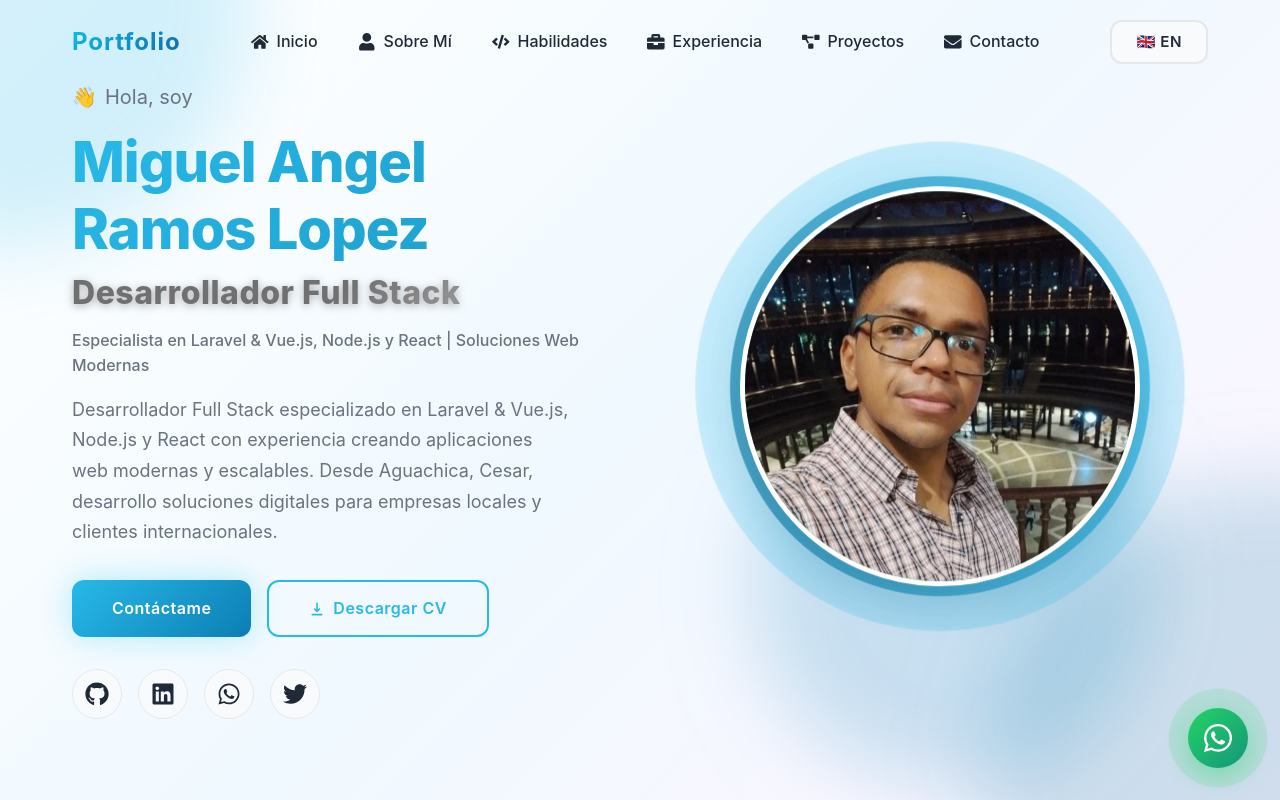
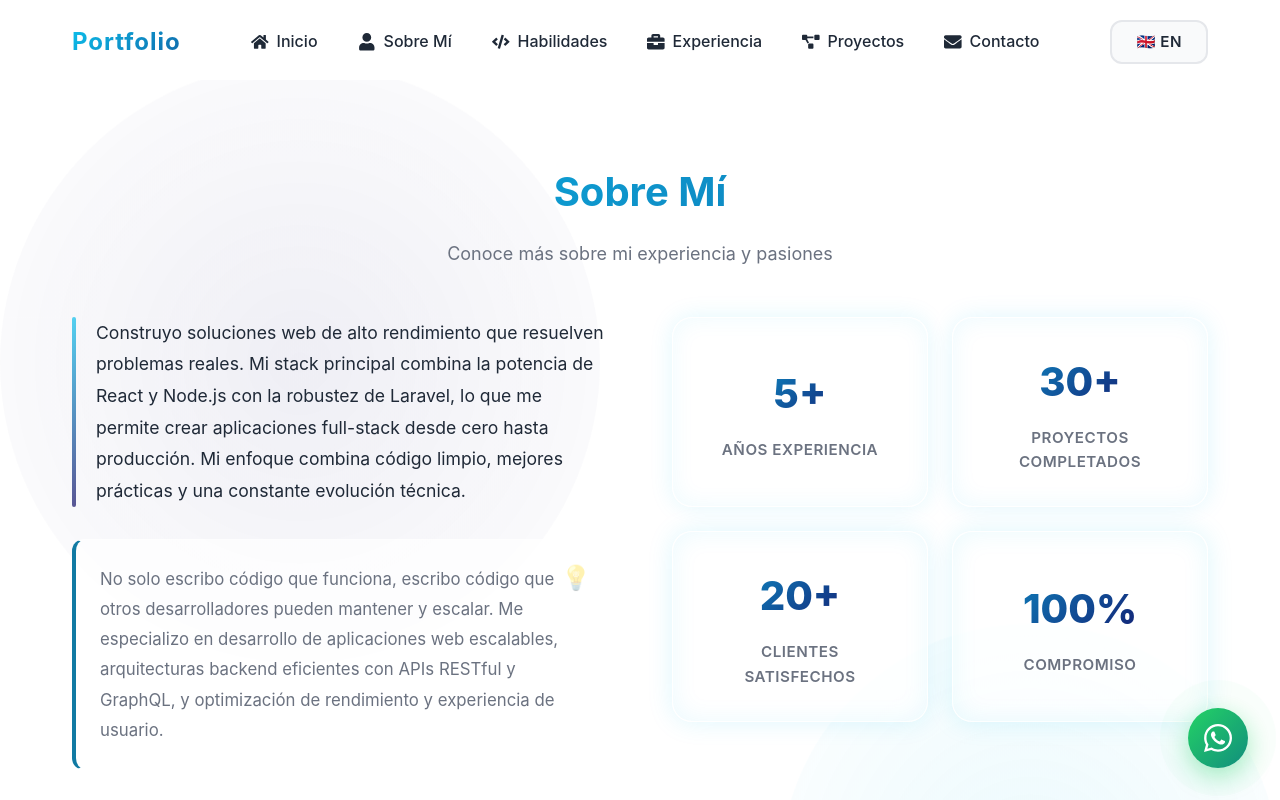
Before and after one commit to miguel9214/miguelramos-portafolio, a React (Vite) app: page /about in a window 1280 px wide. Shown: the top 800 px of the page. Built offline with nearby package versions, Linux system fonts and the light colour scheme.

Commit message:
CORRECION DE CV Y RUTAS

```diff
--- a/package.json
+++ b/package.json
@@ -12,7 +12,8 @@
   "dependencies": {
     "react": "^19.1.1",
     "react-dom": "^19.1.1",
-    "react-icons": "^5.5.0"
+    "react-icons": "^5.5.0",
+    "react-router-dom": "^7.9.4"
   },
   "devDependencies": {
     "@eslint/js": "^9.36.0",
--- a/src/App.jsx
+++ b/src/App.jsx
@@ -1,29 +1,34 @@
+import { BrowserRouter as Router, Routes, Route } from 'react-router-dom';
 import { LanguageProvider } from './context/LanguageContext';
 import Navbar from './components/Navbar';
-import Hero from './components/Hero';
-import About from './components/About';
-import Skills from './components/Skills';
-import Experience from './components/Experience';
-import Projects from './components/Projects';
-import Contact from './components/Contact';
 import Footer from './components/Footer';
 import WhatsAppButton from './components/WhatsAppButton/WhatsAppButton';
+import Home from './pages/Home';
+import AboutPage from './pages/AboutPage';
+import SkillsPage from './pages/SkillsPage';
+import ExperiencePage from './pages/ExperiencePage';
+import ProjectsPage from './pages/ProjectsPage';
+import ContactPage from './pages/ContactPage';
 import './styles/main.css';
 
 function App() {
   return (
     <LanguageProvider>
-      <div className="App">
-        <Navbar />
-        <Hero />
-        <About />
-        <Skills />
-        <Experience />
-        <Projects />
-        <Contact />
-        <Footer />
-        <WhatsAppButton />
-      </div>
+      <Router>
+        <div className="App">
+          <Navbar />
+          <Routes>
+            <Route path="/" element={<Home />} />
+            <Route path="/about" element={<AboutPage />} />
+            <Route path="/skills" element={<SkillsPage />} />
+            <Route path="/experience" element={<ExperiencePage />} />
+            <Route path="/projects" element={<ProjectsPage />} />
+            <Route path="/contact" element={<ContactPage />} />
+          </Routes>
+          <Footer />
+          <WhatsAppButton />
+        </div>
+      </Router>
     </LanguageProvider>
   );
 }
--- a/src/components/Hero/Hero.jsx
+++ b/src/components/Hero/Hero.jsx
@@ -1,3 +1,4 @@
+import { Link } from 'react-router-dom';
 import { FaGithub, FaLinkedin, FaTwitter, FaWhatsapp } from 'react-icons/fa';
 import { HiDownload } from 'react-icons/hi';
 import { useLanguage } from '../../context/LanguageContext';
@@ -26,10 +27,10 @@ const Hero = () => {
           <p className="hero-description fade-in-up">{description}</p>
 
           <div className="hero-buttons fade-in-up">
-            <a href="#contact" className="btn btn-primary">
+            <Link to="/contact" className="btn btn-primary">
               {t.hero.contact}
-            </a>
-            <a href="/cv-miguel-ramos.pdf" download className="btn btn-outline">
+            </Link>
+            <a href="/cv-miguel-angel-ramos.pdf" download className="btn btn-outline">
               <HiDownload /> {t.hero.downloadCV}
             </a>
           </div>
--- a/src/data/developerData.js
+++ b/src/data/developerData.js
@@ -1,28 +1,28 @@
 export const developerData = {
   es: {
     name: "Miguel Angel Ramos Lopez",
-    title: "Desarrollador Full Stack",
-    subtitle: "Especialista en Laravel & Vue.js, Node.js y React | Soluciones Web Modernas",
-    description: "Desarrollador Full Stack especializado en Laravel & Vue.js, Node.js y React con experiencia creando aplicaciones web modernas y escalables. Desde Aguachica, Cesar, desarrollo soluciones digitales para empresas locales y clientes internacionales.",
+    title: "Desarrollador Full-Stack",
+    subtitle: "React • Node.js • Laravel | Aplicaciones Web Escalables",
+    description: "Desarrollador Full-Stack especialista en React, Node.js y Laravel. Transformo ideas en aplicaciones web escalables y eficientes. Construyo soluciones web de alto rendimiento que resuelven problemas reales.",
     email: "miguelangelramosdev@gmail.com",
     phone: "+57 3178519427",
     location: "Aguachica, Cesar, Colombia",
 
     social: {
       github: "https://github.com/miguelramos",
-      linkedin: "https://linkedin.com/in/miguel-ramos-lopez",
+      linkedin: "https://www.linkedin.com/in/miguel-angel-ramos-lopez",
       twitter: "https://twitter.com/miguelramos",
       whatsapp: "https://wa.me/573178519427"
     },
 
     about: {
-      description: "Soy un desarrollador Full Stack apasionado por crear soluciones tecnológicas innovadoras que generen impacto real. Desde Aguachica, Cesar, he ayudado a empresas locales y regionales a digitalizarse y expandir su presencia online. Con sólida experiencia en Laravel y Vue.js, me especializo en crear aplicaciones web robustas, escalables y de alto rendimiento que resuelven problemas reales del negocio.",
-      mission: "Mi misión es democratizar el acceso a la tecnología, especialmente para empresas pequeñas y medianas de mi región y Colombia. Creo firmemente que la transformación digital puede impulsar el crecimiento económico local, y trabajo cada día para hacer que las soluciones tecnológicas sean accesibles y efectivas para todos.",
-      interests: ["Desarrollo Web", "Laravel & Vue.js", "Inteligencia Artificial", "Open Source"]
+      description: "Construyo soluciones web de alto rendimiento que resuelven problemas reales. Mi stack principal combina la potencia de React y Node.js con la robustez de Laravel, lo que me permite crear aplicaciones full-stack desde cero hasta producción. Mi enfoque combina código limpio, mejores prácticas y una constante evolución técnica.",
+      mission: "No solo escribo código que funciona, escribo código que otros desarrolladores pueden mantener y escalar. Me especializo en desarrollo de aplicaciones web escalables, arquitecturas backend eficientes con APIs RESTful y GraphQL, y optimización de rendimiento y experiencia de usuario.",
+      interests: ["Desarrollo Web", "React & Node.js", "APIs RESTful", "Clean Code"]
     },
 
     stats: [
-      { value: "4+", label: "Años Experiencia" },
+      { value: "5+", label: "Años Experiencia" },
       { value: "30+", label: "Proyectos Completados" },
       { value: "20+", label: "Clientes Satisfechos" },
       { value: "100%", label: "Compromiso" }
@@ -30,42 +30,45 @@ export const developerData = {
 
     skills: [
       {
-        category: "Backend",
-        items: ["Laravel", "PHP", "Node.js", "MySQL", "REST APIs", "Git"]
+        category: "Frontend",
+        items: ["React", "Next.js", "TypeScript", "JavaScript", "Tailwind CSS", "HTML5/CSS3"]
       },
       {
-        category: "Frontend",
-        items: ["Vue.js", "React", "JavaScript", "HTML5", "CSS3", "Bootstrap"]
+        category: "Backend",
+        items: ["Node.js", "Laravel", "Express", "MySQL", "PostgreSQL", "GraphQL"]
       },
       {
         category: "Herramientas",
-        items: ["VS Code", "Docker", "Linux", "AWS", "Postman", "Figma"]
+        items: ["Git", "Docker", "AWS", "CI/CD", "Postman", "VS Code"]
       }
     ],
 
     experience: [
       {
-        company: "Freelance - Clientes Diversos",
-        position: "Full Stack Developer Freelance",
-        period: "2022 - Presente",
-        location: "Aguachica, Cesar - Remoto",
-        description: "Desarrollo aplicaciones web completas para clientes locales e internacionales, especializándome en Laravel para backend y Vue.js para frontend. Trabajo de forma remota desde Aguachica atendiendo clientes de toda Colombia y Latinoamérica.",
+        company: "MYDATA Sync.",
+        position: "Desarrollador Full Stack (React y Node)",
+        period: "Febrero 2020 - Septiembre 2025",
+        location: "Colombia",
+        description: "Lideré el diseño e implementación de soluciones web utilizando React y Node.js. Desarrollé y mantuve aplicaciones web, asegurando un rendimiento óptimo y una experiencia de usuario fluida.",
         achievements: [
-          "Desarrollé 15+ aplicaciones web exitosas para diversos clientes",
-          "Implementé sistemas de gestión empresarial que mejoraron eficiencia en 40%",
-          "Mantuve 100% de satisfacción del cliente según testimonios"
+          "Desarrollé y mantuve aplicaciones web con React y Node.js",
+          "Trabajé en colaboración con equipos multidisciplinarios para traducir requisitos del cliente en funcionalidades técnicas",
+          "Creé bases de datos sólidas y diseñé APIs para mejorar la interoperabilidad de las aplicaciones",
+          "Optimicé la seguridad y el rendimiento de las aplicaciones",
+          "Participé activamente en el mantenimiento y mejora continua de productos existentes"
         ]
       },
       {
-        company: "Proyectos Locales - Aguachica",
-        position: "Desarrollador Web",
-        period: "2021 - 2022",
-        location: "Aguachica, Cesar",
-        description: "Trabajé con empresas y comerciantes locales de Aguachica y la región desarrollando soluciones web que les permitieran modernizar sus procesos y expandir su presencia digital.",
+        company: "DR Tecnología",
+        position: "Desarrollador Back-end PHP",
+        period: "Febrero 2019 - Enero 2020",
+        location: "Colombia",
+        description: "Identifiqué y solucioné eficientemente problemas técnicos para garantizar un funcionamiento sin problemas de las aplicaciones. Optimicé la seguridad y el rendimiento.",
         achievements: [
-          "Ayudé a 10+ empresas locales a digitalizarse",
-          "Desarrollé sistema de inventario que redujo errores en 60%",
-          "Establecí presencia como desarrollador confiable en Aguachica"
+          "Identifiqué y solucioné problemas técnicos de forma eficiente",
+          "Optimicé seguridad y rendimiento de aplicaciones PHP",
+          "Mantuve conocimientos actualizados siguiendo tendencias en desarrollo web",
+          "Contribuí al éxito de proyectos cumpliendo estándares de calidad"
         ]
       }
     ],
@@ -115,71 +118,74 @@ export const developerData = {
   },
   en: {
     name: "Miguel Angel Ramos Lopez",
-    title: "Full Stack Developer",
-    subtitle: "Specialist in Laravel & Vue.js, Node.js and React | Modern Web Solutions",
-    description: "Full Stack Developer specialized in Laravel & Vue.js, Node.js and React with experience creating modern and scalable web applications. From Aguachica, Cesar, I develop digital solutions for local companies and international clients.",
+    title: "Full-Stack Developer",
+    subtitle: "React • Node.js • Laravel | Scalable Web Applications",
+    description: "Full-Stack Developer specialist in React, Node.js and Laravel. I transform ideas into scalable and efficient web applications. I build high-performance web solutions that solve real problems.",
     email: "miguelangelramosdev@gmail.com",
     phone: "+57 3178519427",
     location: "Aguachica, Cesar, Colombia",
 
     social: {
       github: "https://github.com/miguelramos",
-      linkedin: "https://linkedin.com/in/miguel-ramos-lopez",
+      linkedin: "https://www.linkedin.com/in/miguel-angel-ramos-lopez",
       twitter: "https://twitter.com/miguelramos",
       whatsapp: "https://wa.me/573178519427"
     },
 
     about: {
-      description: "I'm a Full Stack developer passionate about creating innovative technological solutions that generate real impact. From Aguachica, Cesar, I've helped local and regional companies to digitalize and expand their online presence. With solid experience in Laravel and Vue.js, I specialize in creating robust, scalable and high-performance web applications that solve real business problems.",
-      mission: "My mission is to democratize access to technology, especially for small and medium-sized companies in my region and Colombia. I firmly believe that digital transformation can drive local economic growth, and I work every day to make technological solutions accessible and effective for everyone.",
-      interests: ["Web Development", "Laravel & Vue.js", "Artificial Intelligence", "Open Source"]
+      description: "I build high-performance web solutions that solve real problems. My main stack combines the power of React and Node.js with the robustness of Laravel, allowing me to create full-stack applications from scratch to production. My approach combines clean code, best practices, and constant technical evolution.",
+      mission: "I don't just write code that works, I write code that other developers can maintain and scale. I specialize in scalable web application development, efficient backend architectures with RESTful and GraphQL APIs, and performance and user experience optimization.",
+      interests: ["Web Development", "React & Node.js", "RESTful APIs", "Clean Code"]
     },
 
     stats: [
-      { value: "4+", label: "Years Experience" },
-      { value: "30+", label: "Projects Completed" },
+      { value: "5+", label: "Years Experience" },
+      { value: "30+", label: "Completed Projects" },
       { value: "20+", label: "Satisfied Clients" },
       { value: "100%", label: "Commitment" }
     ],
 
     skills: [
       {
-        category: "Backend",
-        items: ["Laravel", "PHP", "Node.js", "MySQL", "REST APIs", "Git"]
+        category: "Frontend",
+        items: ["React", "Next.js", "TypeScript", "JavaScript", "Tailwind CSS", "HTML5/CSS3"]
       },
       {
-        category: "Frontend",
-        items: ["Vue.js", "React", "JavaScript", "HTML5", "CSS3", "Bootstrap"]
+        category: "Backend",
+        items: ["Node.js", "Laravel", "Express", "MySQL", "PostgreSQL", "GraphQL"]
       },
       {
         category: "Tools",
-        items: ["VS Code", "Docker", "Linux", "AWS", "Postman", "Figma"]
+        items: ["Git", "Docker", "AWS", "CI/CD", "Postman", "VS Code"]
       }
     ],
 
     experience: [
       {
-        company: "Freelance - Diverse Clients",
-        position: "Freelance Full Stack Developer",
-        period: "2022 - Present",
-        location: "Aguachica, Cesar - Remote",
-        description: "I develop complete web applications for local and international clients, specializing in Laravel for backend and Vue.js for frontend. I work remotely from Aguachica serving clients throughout Colombia and Latin America.",
+        company: "MYDATA Sync.",
+        position: "Full Stack Developer (React and Node)",
+        period: "February 2020 - September 2025",
+        location: "Colombia",
+        description: "Led the design and implementation of web solutions using React and Node.js. Developed and maintained web applications, ensuring optimal performance and a smooth user experience.",
         achievements: [
-          "Developed 15+ successful web applications for diverse clients",
-          "Implemented business management systems that improved efficiency by 40%",
-          "Maintained 100% client satisfaction according to testimonials"
+          "Developed and maintained web applications with React and Node.js",
+          "Worked in collaboration with multidisciplinary teams to translate client requirements into technical functionalities",
+          "Created solid databases and designed APIs to improve application interoperability",
+          "Optimized application security and performance",
+          "Actively participated in the maintenance and continuous improvement of existing products"
         ]
       },
       {
-        company: "Local Projects - Aguachica",
-        position: "Web Developer",
-        period: "2021 - 2022",
-        location: "Aguachica, Cesar",
-        description: "I worked with local businesses and merchants in Aguachica and the region developing web solutions that allowed them to modernize their processes and expand their digital presence.",
+        company: "DR Tecnología",
+        position: "Back-end PHP Developer",
+        period: "February 2019 - January 2020",
+        location: "Colombia",
+        description: "Efficiently identified and solved technical problems to ensure smooth application operation. Optimized security and performance.",
         achievements: [
-          "Helped 10+ local businesses to digitalize",
-          "Developed inventory system that reduced errors by 60%",
-          "Established presence as a reliable developer in Aguachica"
+          "Efficiently identified and solved technical problems",
+          "Optimized security and performance of PHP applications",
+          "Kept knowledge updated following trends in web development",
+          "Contributed to project success meeting quality standards"
         ]
       }
     ],
--- /dev/null
+++ b/src/pages/AboutPage.jsx
@@ -0,0 +1,11 @@
+import About from '../components/About';
+
+const AboutPage = () => {
+  return (
+    <div style={{ paddingTop: '80px' }}>
+      <About />
+    </div>
+  );
+};
+
+export default AboutPage;
--- /dev/null
+++ b/src/pages/ContactPage.jsx
@@ -0,0 +1,11 @@
+import Contact from '../components/Contact';
+
+const ContactPage = () => {
+  return (
+    <div style={{ paddingTop: '80px' }}>
+      <Contact />
+    </div>
+  );
+};
+
+export default ContactPage;
--- /dev/null
+++ b/src/pages/ExperiencePage.jsx
@@ -0,0 +1,11 @@
+import Experience from '../components/Experience';
+
+const ExperiencePage = () => {
+  return (
+    <div style={{ paddingTop: '80px' }}>
+      <Experience />
+    </div>
+  );
+};
+
+export default ExperiencePage;
--- /dev/null
+++ b/src/pages/Home.jsx
@@ -0,0 +1,21 @@
+import Hero from '../components/Hero';
+import About from '../components/About';
+import Skills from '../components/Skills';
+import Experience from '../components/Experience';
+import Projects from '../components/Projects';
+import Contact from '../components/Contact';
+
+const Home = () => {
+  return (
+    <>
+      <Hero />
+      <About />
+      <Skills />
+      <Experience />
+      <Projects />
+      <Contact />
+    </>
+  );
+};
+
+export default Home;
--- /dev/null
+++ b/src/pages/ProjectsPage.jsx
@@ -0,0 +1,11 @@
+import Projects from '../components/Projects';
+
+const ProjectsPage = () => {
+  return (
+    <div style={{ paddingTop: '80px' }}>
+      <Projects />
+    </div>
+  );
+};
+
+export default ProjectsPage;
--- /dev/null
+++ b/src/pages/SkillsPage.jsx
@@ -0,0 +1,11 @@
+import Skills from '../components/Skills';
+
+const SkillsPage = () => {
+  return (
+    <div style={{ paddingTop: '80px' }}>
+      <Skills />
+    </div>
+  );
+};
+
+export default SkillsPage;
```
Also changed, not shown: src/components/Navbar/Navbar.jsx (+14 -12 lines), .claude/settings.local.json, 2 other files (tests, documents, lock files or other folders).
